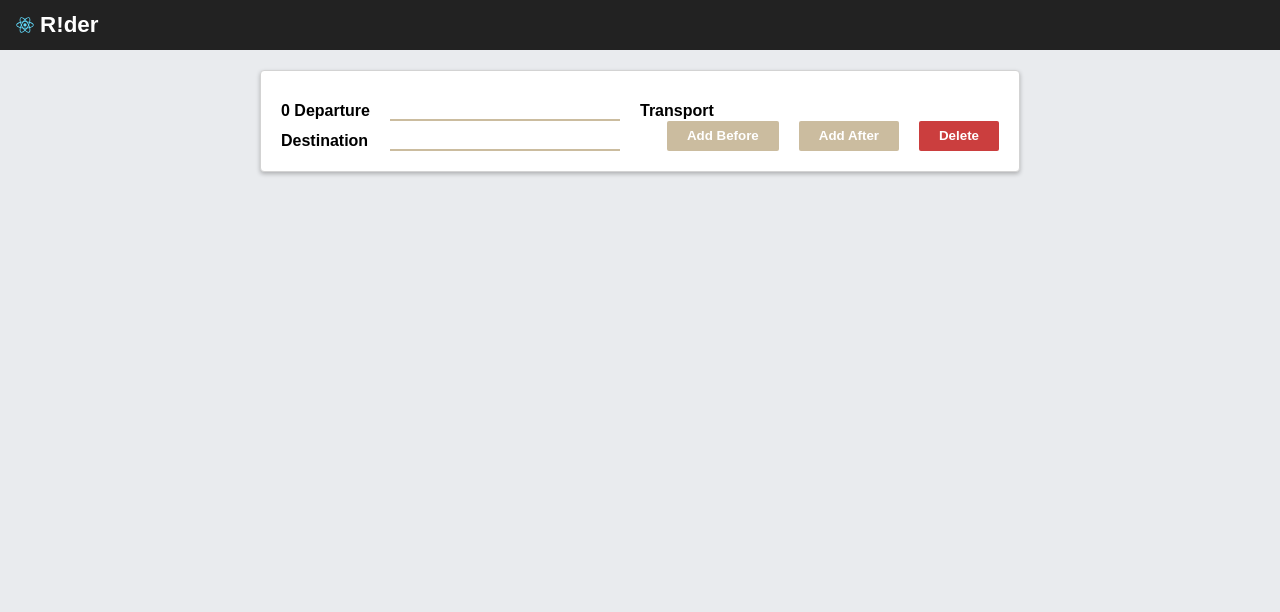
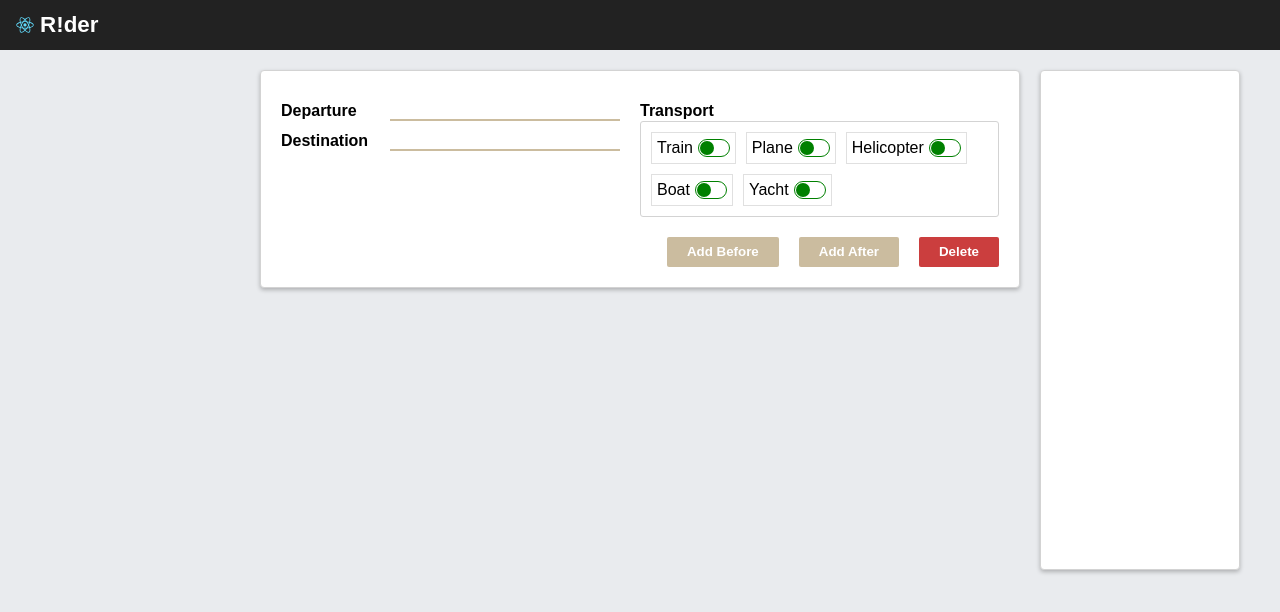
Before and after one commit to bob-the-coder/react-fleet-manager-poc, a React (Create React App) app: page /#/trip/plan in a window 1280 px wide. Shown: the top 612 px of the page. Built offline with nearby package versions, Linux system fonts and the light colour scheme.

Commit message:
add components for checkboxes, selectable list, trip controls

```diff
--- a/src/App.css
+++ b/src/App.css
@@ -63,3 +63,11 @@ body{
   width: 800px;
   padding: 20px;
 }
+
+.fixed {
+  position: fixed;
+}
+
+.margin-top-20 {
+  margin-top: 20px;
+}
--- a/src/App.js
+++ b/src/App.js
@@ -10,6 +10,7 @@ import {
 
 import LoginForm from './login/login-form.js';
 import TripPlanner from './trip/plan/trip-planner.js';
+import TripPlannerControls from './trip/plan/trip-planner-controls.js';
 
 class App extends Component {
   render() {
@@ -26,7 +27,9 @@ class App extends Component {
           		<Route exact path='/' component={LoginForm} />
           		<Route exact path='/trip/plan' component={TripPlanner} />
           	</div>
-          	<div className='app-side'></div>
+          	<div className='app-side'>
+          		<Route exact path='/trip/plan' component={TripPlannerControls} />
+          	</div>
           </div>
         </div>
       </HashRouter>
--- /dev/null
+++ b/src/checkbox/checkbox.css
@@ -0,0 +1,58 @@
+.checkbox {
+	position: relative;
+	border: 1px solid #e0e0e0;
+	float:left;
+	margin: 5px;
+	padding: 0 5px;
+	line-height: 30px;
+}
+
+.checkbox, .checkbox * {
+	cursor: pointer;
+	user-select: none;
+}
+
+.checkbox:hover {
+	background: #efefef;
+}
+
+.checkbox > label{
+	display: inline-block;
+	height:20px;
+	line-height: 20px;
+}
+
+.checkbox:after {
+	display: inline-block;
+	content: '';
+	vertical-align: middle;
+	margin-top: -1px;
+	margin-left: 5px;
+	height: 16px;
+	width: 30px;
+	border-radius: 16px;
+	background: white;
+	border: 1px solid green;
+}
+
+.checkbox.checked:after{
+	content: '';
+	background: green;
+}
+
+.checkbox:before{
+	content: '';
+	display:block;
+	position: absolute;
+	height: 14px;
+	width:14px;
+	border-radius:50%;
+	background: green;
+	top: 8px;
+	right: 21px;
+}
+
+.checkbox.checked:before{
+	background:white;
+	right: 7px;
+}
--- /dev/null
+++ b/src/checkbox/checkbox.js
@@ -0,0 +1,20 @@
+import React, {Component} from 'react';
+
+import './checkbox.css';
+
+class Checkbox extends Component {
+	handleClick(){
+		this.props.toggleCheck(!this.props.checked);
+	}
+
+	render(){
+		let $className = 'checkbox' + (this.props.checked ? ' checked' : '');
+		return (
+			<div className={$className} onClick={this.handleClick.bind(this)}>
+				<label>{this.props.label}</label>
+			</div>
+		);
+	}
+}
+
+export default Checkbox;
--- /dev/null
+++ b/src/selectable-options/selectable-options.js
@@ -0,0 +1,55 @@
+import React, {Component} from 'react';
+
+import Checkbox from '../checkbox/checkbox.js';
+
+class SelectableOptions extends Component{
+	constructor(props){
+		super(props);
+
+		let options = ['Train', 'Plane', 'Helicopter', 'Boat', 'Yacht'];
+
+		this.state = {
+			options: options,
+			selected: options.map(o => null)
+		}
+	}
+
+	toggle(option, index, checked){
+		let options = this.state.options;
+		let selected = this.state.selected;
+
+		if(!checked){
+			selected[index] = null;
+		}else{
+			selected[index] = option;
+		}
+
+		this.setState({
+			options: options,
+			selected: selected
+		});
+	}
+
+	renderOptions(){
+		let options = this.state.options;
+		let selected = this.state.selected;
+
+		return options.map((option, index) => {
+			let key = Math.random();
+			let checked = selected.indexOf(option) >= 0;
+			return (<Checkbox key={key} label={option} checked={checked} toggleCheck={this.toggle.bind(this, option, index)} />);
+			}
+		);
+	}
+
+	render(){
+		let $options = this.renderOptions();
+		return (
+			<div className='border-block clearfix'>
+				{$options}
+			</div>
+		);
+	}
+}
+
+export default SelectableOptions;
--- a/src/theme.css
+++ b/src/theme.css
@@ -11,6 +11,13 @@
 	display: table;
 	content: '';
     clear: both;
+}
+
+.border-block {
+	border: 1px solid lightgray;
+	padding: 5px;
+	border-radius: 3px;
+	margin-bottom: 20px;
 }
 
 .input {
--- /dev/null
+++ b/src/trip/plan/trip-planner-controls.css
@@ -0,0 +1,4 @@
+#controls {
+	width: 200px;
+	height: 500px;
+}
--- /dev/null
+++ b/src/trip/plan/trip-planner-controls.js
@@ -0,0 +1,13 @@
+import React, {Component} from 'react';
+
+import './trip-planner-controls.css';
+
+class TripPlannerControls extends Component {
+	render(){
+		return (
+			<div className='white-block fixed margin-top-20' id='controls'></div>
+		);
+	}
+}
+
+export default TripPlannerControls;
--- a/src/trip/plan/trip-segment-planner.js
+++ b/src/trip/plan/trip-segment-planner.js
@@ -1,4 +1,5 @@
 import React, {Component} from 'react';
+import SelectableOptions from '../../selectable-options/selectable-options.js';
 
 import TripSegmentModel from './trip-segment.js';
 import './trip-segment.css';
@@ -54,7 +55,7 @@ class TripSegmentPlanner extends Component {
 			<div className='white-block clearfix'>
 				<div className='ts-col-half'>
 					<div className='clearfix'>
-						<b>{this.props.index} Departure</b>
+						<b>Departure</b>
 						<input className='input' ref='dep' defaultValue={$$segment.departure} />
 					</div>
 					<div className='clearfix'>
@@ -65,6 +66,7 @@ class TripSegmentPlanner extends Component {
 				<div className='ts-col-half'>
 					<div>
 						<b>Transport</b>
+						<SelectableOptions />
 					</div>
 				</div>
 				<div style={{textAlign: 'right'}}>
--- a/src/trip/plan/trip-segment.css
+++ b/src/trip/plan/trip-segment.css
@@ -11,7 +11,6 @@
 
 .ts-col-half b {
 	display: inline-block;
-	float:left;
 	margin-top: 10px;
 	line-height: 20px;
 }
```
